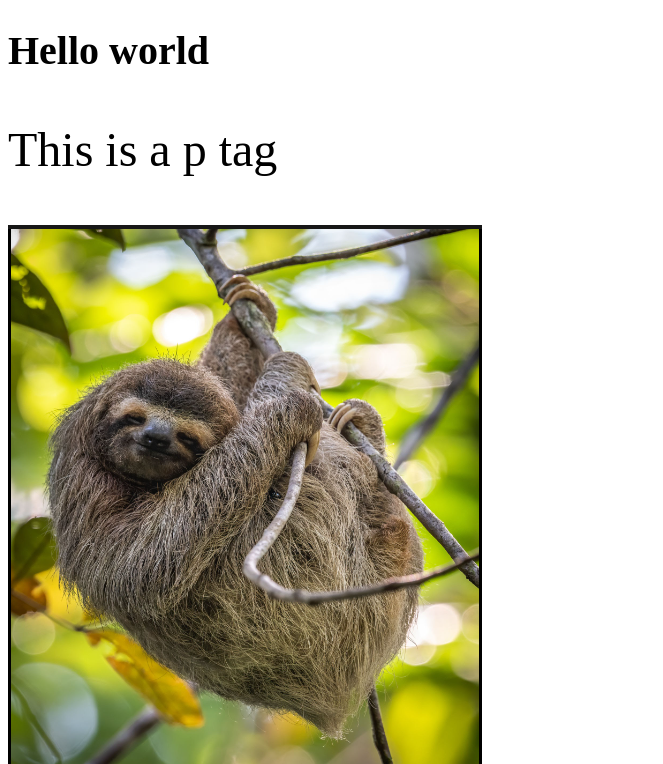
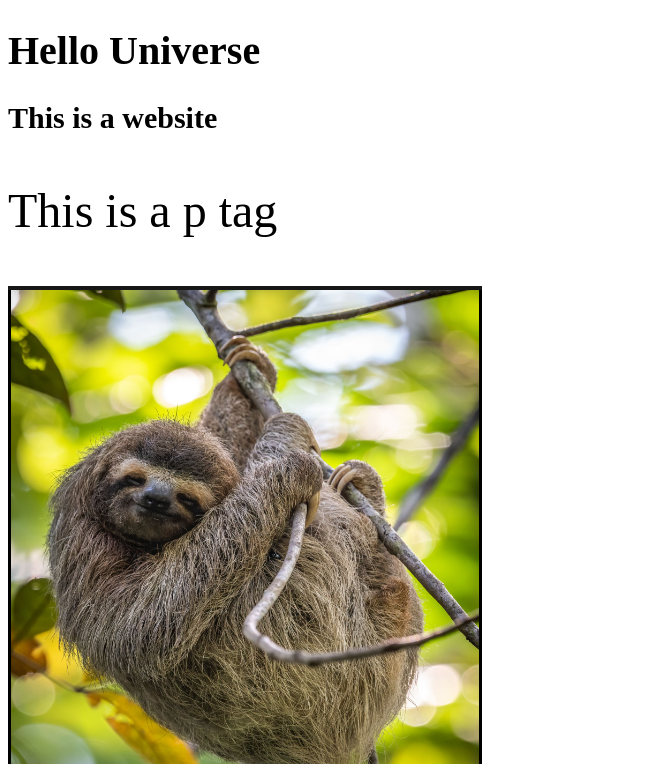
Before and after one commit to tingjc/resume-three, a plain HTML site: page index.html in a window 1280 px wide. Shown: the top 764 px of the page, without its empty margins (0-663 px from the left). Drawn offline with Linux system fonts and the light colour scheme.

Commit message:
changed h1 content. added h2

```diff
--- a/index.html
+++ b/index.html
@@ -9,7 +9,8 @@
 
 </head>
 <body>
-    <h1>Hello world</h1>
+    <h1>Hello Universe</h1>
+    <h2>This is a website</h2>
     <p>This is a p tag</p>
     <img src="./images/Sloth.png" alt="a cute sloth">
     <div class="image-container">
```
